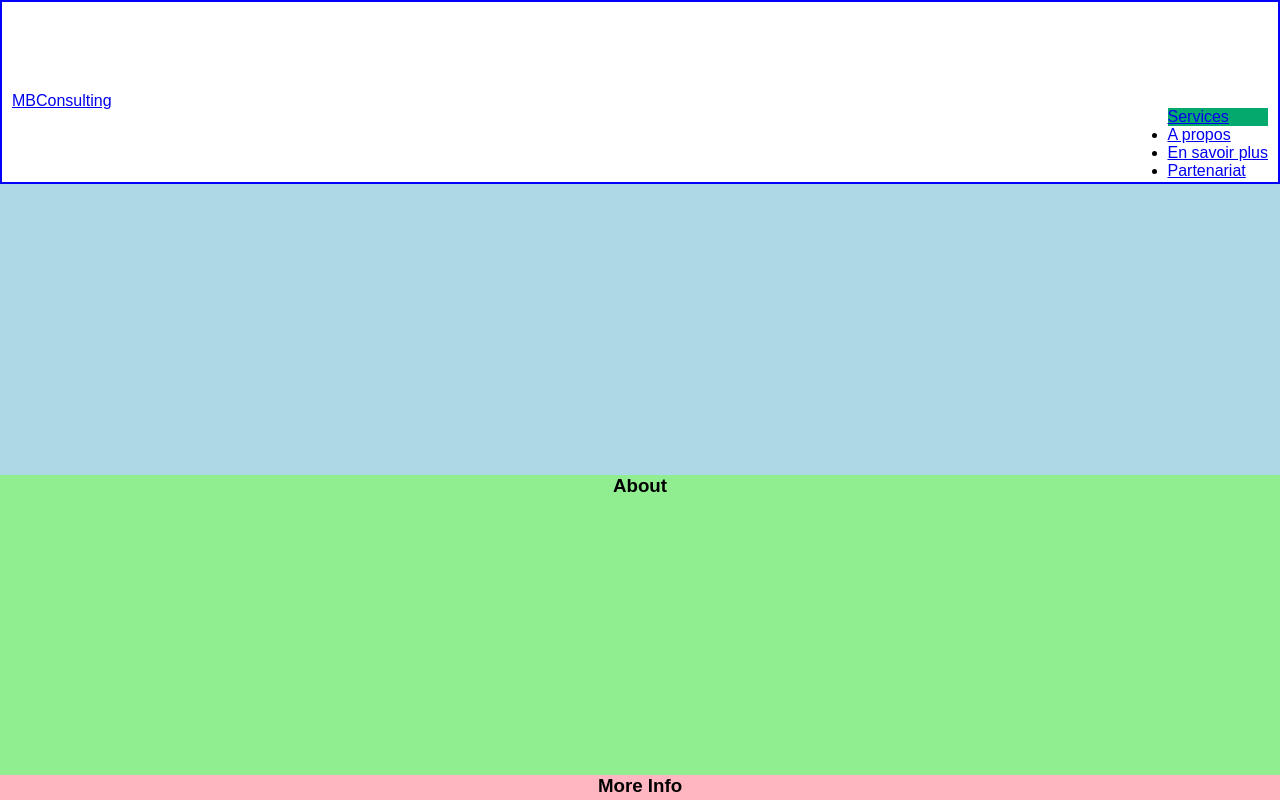
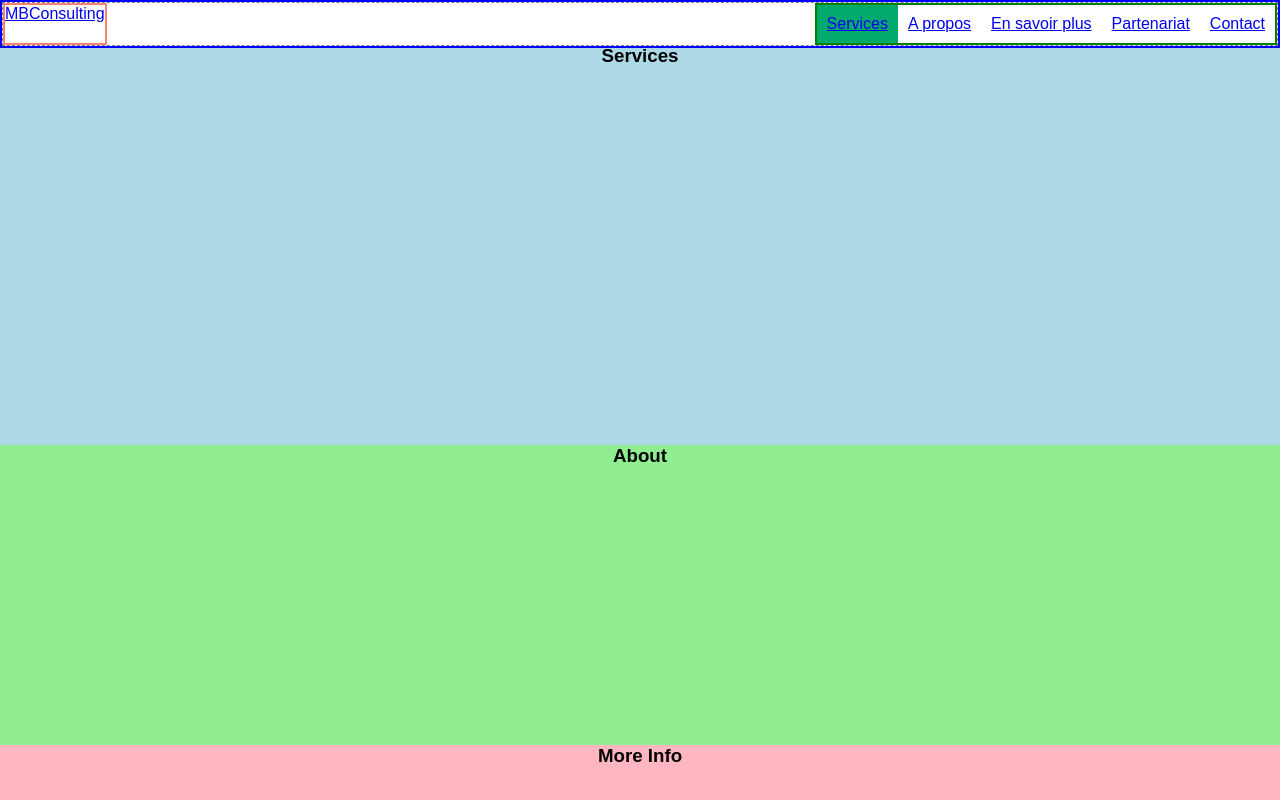
Before and after one commit to jeanquark/mb-consulting, a plain HTML site: page about.html in a window 1280 px wide. Drawn offline with Linux system fonts and the light colour scheme.

Commit message:
Responsive navbar

```diff
--- a/about.html
+++ b/about.html
@@ -18,7 +18,7 @@
             display: block;
             overflow: hidden;
             background-color: #f1f1f1;
-            padding: 90px 10px;
+            /* padding: 90px 10px; */
             transition: 0.4s;
             position: fixed;
             width: 100%;
@@ -65,7 +65,16 @@
             }
 
             .nav-item {
-                padding: 10px;
+                padding: 20px;
+            }
+
+            #navbar-right {
+                float: right;
+                list-style-type: none;
+            }
+
+            #navbar-right>li {
+                display: inline;
             }
         }
     </style>
@@ -73,19 +82,23 @@
 
 <body>
     <div id="wrapper"
-        style="position: relative; width: 100%; height: 100vh; scroll-snap-type: y mandatory; scroll-behavior: smooth; scroll-padding-top: 75px; overflow: auto;">
-        <nav id="navbar" style="position: sticky; top: 0; background: #fff; height: 100px; border: 2px solid blue">
-            <a href="#default" class="logo">MBConsulting</a>
-            <ul id="navbar-right">
-                <li class="nav-item"><a href="#services">Services</a></li>
-                <li class="nav-item"><a href="#about">A propos</a></li>
-                <li class="nav-item"><a href="#moreInfo">En savoir plus</a></li>
-                <li class="nav-item"><a href="#partners">Partenariat</a></li>
-                <li class="nav-item"><a href="#contact">Contact</a></li>
-            </ul>
+        style="position: relative; width: 100%; height: 100vh; scroll-snap-type: y mandatory; scroll-behavior: smooth; scroll-padding-top: 45px; overflow: auto;">
+
+        <nav id="navbar" style="position: sticky; top: 0; background: #FFF; border: 2px solid blue">
+            <div style="display: flex; justify-content: space-between; border: 1px dashed grey;">
+                <a href="#default" class="logo" style="border: 2px solid salmon">MBConsulting</a>
+                <ul id="nav-items"
+                    style="display: flex; list-style-type: none; margin: 0; padding: 0; border: 2px solid green;">
+                    <li class="nav-item" style="padding: 10px;"><a href="#services">Services</a></li>
+                    <li class="nav-item" style="padding: 10px;"><a href="#about">A propos</a></li>
+                    <li class="nav-item" style="padding: 10px;"><a href="#moreInfo">En savoir plus</a></li>
+                    <li class="nav-item" style="padding: 10px;"><a href="#partners">Partenariat</a></li>
+                    <li class="nav-item" style="padding: 10px;"><a href="#contact">Contact</a></li>
+                </ul>
+            </div>
         </nav>
 
-        <nav id="navbarMobile" style="display: block; position: sticky; top: 0; border: 2px solid purple;">
+        <nav id="navbarMobile" style="position: sticky; top: 0; border: 2px solid purple;">
             <div style="display: flex; justify-content: space-between; border: 2px solid red;">
                 <a href="/" id="logoMobileNavbar" class="" style="">MBConsulting</a>
                 <a href="javascript:void(0);" class="icon" style="float: right; font-size: 2.5em; padding: 0 .5em;"
@@ -93,8 +106,8 @@
                     <i class="fa fa-bars"></i>
                 </a>
             </div>
-            <ul id="nav-items" class=""
-                style="display: none; list-style-type: none; margin: 0; border: 2px solid green;">
+            <ul id="nav-items-mobile" class="" style="max-height: 0; visibility: hidden; opacity: 0;
+                transform: translateY(-100%); list-style-type: none; margin: 0; border: 2px solid green;">
                 <li class="nav-item"><a href="#services">Services</a></li>
                 <li class="nav-item"><a href="#about">A propos</a></li>
                 <li class="nav-item"><a href="#moreInfo">En savoir plus</a></li>
@@ -165,25 +178,24 @@
         */
         function toggleNavigationMenu() {
             console.log('toggleNavigationMenu')
-            var x = document.getElementById('nav-items')
-            // if (x.style.display === 'block') {
+            var x = document.getElementById('nav-items-mobile')
             if (x.style.opacity == 1) {
-                // x.style.display = 'none'
-                x.style.display = 'block'
-                x.style.height = 0
-                x.style.opacity = 0
+                x.style.maxHeight = 0
+                x.style.transition = 'max-height 1s ease-out'
                 x.style.overflow = 'hidden'
-                x.style.transition = 'all 2s ease-out'
-                // x.style.translateY = '100%'
-                // x.style.visibility = 'hidden'
-                // x.style.transform = 'translateY(0)'
                 document.getElementById('services').style.marginTop = '0px'
+                setTimeout(() => {
+                    x.style.opacity = 0
+                    x.style.transform = 'translateY(-100%)'
+                    x.style.visibility = 'hidden'
+                }, 1000)
             } else {
-                x.style.display = 'block'
+                document.getElementById('navbarMobile').style.backgroundColor = 'rgba(255, 255, 255, 1)'
                 x.style.opacity = 1
-                x.style.height = 'auto'
-                // x.style.transform = 'translateY(100%)'
-                // x.style.visibility = 'visible'
+                x.style.maxHeight = '500px'
+                x.style.transform = 'translateY(0%)'
+                x.style.visibility = 'visible'
+                x.style.transition = 'max-height 1.5s ease-in, opacity 1.5s ease-in'
             }
         }
 
@@ -217,12 +229,19 @@
                         // document.getElementById('navbar-mobile').style.padding = '35px 10px'
                         // document.getElementById('wrapper').style.scrollPaddingTop = '115px'
                         // document.getElementById('logo').style.fontSize = '35px'
-                        document.getElementById('logoMobileNavbar').style.fontSize = '18px'
+                        document.getElementById('logoMobileNavbar').style.fontSize = '20px'
                         document.getElementById('navbarMobile').style.backgroundColor = 'rgba(255, 255, 255, 1)'
                     }
+
                     // Hide nav items
-                    // var x = document.getElementById('nav-items')
-                    // x.style.display = 'none'
+                    var x = document.getElementById('nav-items-mobile')
+                    x.style.maxHeight = 0
+                    x.style.opacity = 0
+                    x.style.transform = 'translateY(-100%)'
+                    x.style.visibility = 'hidden'
+                    x.style.overflow = 'hidden'
+                    x.style.transition = 'none'
+
                     navItems.forEach((elem) => {
                         elem.children[0].getAttribute("href")
                         if (`#${sectionId}` === elem.children[0].getAttribute("href")) {
```
Also changed, not shown: static/5401770.jpg (added), static/8055.jpg (added), 4 other files.
